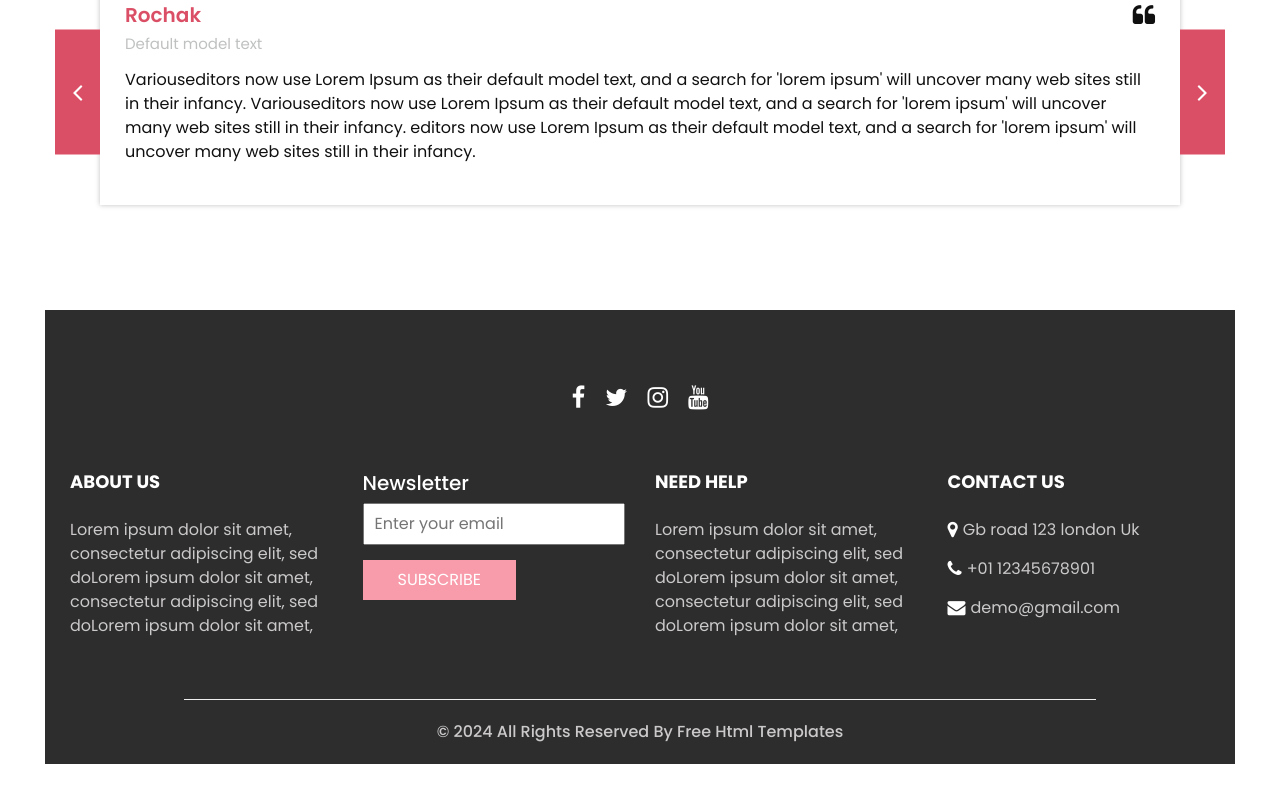
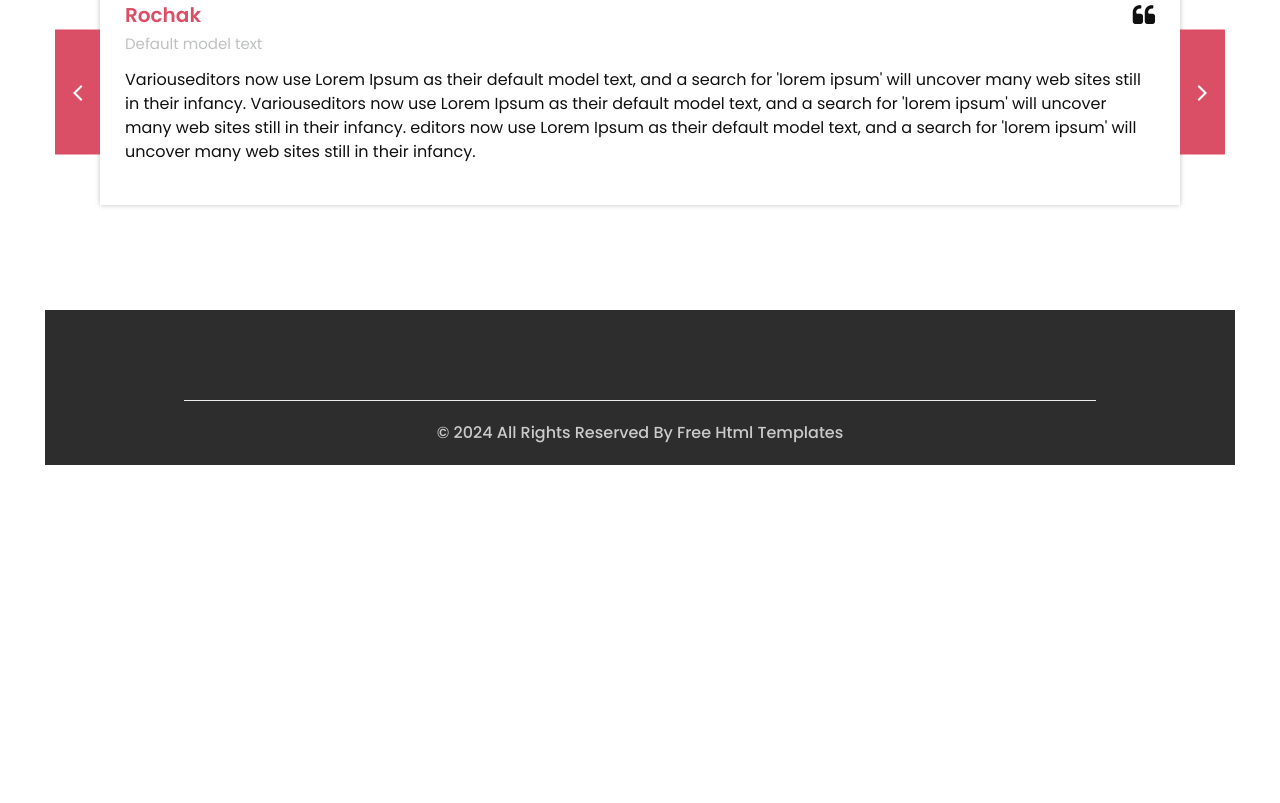
Before and after one commit to watson02/BHsite, an Eleventy site: page src/index.njk in a window 1280 px wide. Shown: the part 4259-5062 px from the top of the page. After the commit the page ends 4769 px from the top, so only its background shows below. Built offline with nearby package versions, Linux system fonts and the light colour scheme; Eleventy itself is replaced by a stand-in of ours; files that its build step writes are made by us from their sources.

Commit message:
Adding in separation of template parts

```diff
--- /dev/null
+++ b/src/_includes/layouts/base.njk
@@ -0,0 +1,59 @@
+<!DOCTYPE html>
+<html>
+
+<head>
+  <!-- Basic -->
+  <meta charset="utf-8" />
+  <meta http-equiv="X-UA-Compatible" content="IE=edge" />
+  <!-- Mobile Metas -->
+  <meta name="viewport" content="width=device-width, initial-scale=1, shrink-to-fit=no" />
+  <!-- Site Metas -->
+  <meta name="keywords" content="" />
+  <meta name="description" content="" />
+  <meta name="author" content="" />
+  <link rel="shortcut icon" href="images/favicon.png" type="image/x-icon">
+
+  <title>
+    Giftos
+  </title>
+
+  <!-- slider stylesheet -->
+  <link rel="stylesheet" type="text/css" href="https://cdnjs.cloudflare.com/ajax/libs/OwlCarousel2/2.3.4/assets/owl.carousel.min.css" />
+
+  <!-- bootstrap core css -->
+  <link rel="stylesheet" type="text/css" href="css/bootstrap.css" />
+
+  <!-- Custom styles for this template -->
+  <link href="css/style.css" rel="stylesheet" />
+  <!-- responsive style -->
+  <link href="css/responsive.css" rel="stylesheet" />
+</head>
+
+  {{ content | safe }}
+
+<section class="info_section  layout_padding2-top">
+    <!-- footer section -->
+    <footer class=" footer_section">
+      <div class="container">
+        <p>
+          &copy; <span id="displayYear"></span> All Rights Reserved By
+          <a href="https://html.design/">Free Html Templates</a>
+        </p>
+      </div>
+    </footer>
+    <!-- footer section -->
+
+  </section>
+
+  <!-- end info section -->
+
+
+  <script src="js/jquery-3.4.1.min.js"></script>
+  <script src="js/bootstrap.js"></script>
+  <script src="https://cdnjs.cloudflare.com/ajax/libs/OwlCarousel2/2.3.4/owl.carousel.min.js">
+  </script>
+  <script src="js/custom.js"></script>
+
+</body>
+
+</html>
--- a/src/index.njk
+++ b/src/index.njk
@@ -1,34 +1,6 @@
-<!DOCTYPE html>
-<html>
-
-<head>
-  <!-- Basic -->
-  <meta charset="utf-8" />
-  <meta http-equiv="X-UA-Compatible" content="IE=edge" />
-  <!-- Mobile Metas -->
-  <meta name="viewport" content="width=device-width, initial-scale=1, shrink-to-fit=no" />
-  <!-- Site Metas -->
-  <meta name="keywords" content="" />
-  <meta name="description" content="" />
-  <meta name="author" content="" />
-  <link rel="shortcut icon" href="images/favicon.png" type="image/x-icon">
-
-  <title>
-    Giftos
-  </title>
-
-  <!-- slider stylesheet -->
-  <link rel="stylesheet" type="text/css" href="https://cdnjs.cloudflare.com/ajax/libs/OwlCarousel2/2.3.4/assets/owl.carousel.min.css" />
-
-  <!-- bootstrap core css -->
-  <link rel="stylesheet" type="text/css" href="css/bootstrap.css" />
-
-  <!-- Custom styles for this template -->
-  <link href="css/style.css" rel="stylesheet" />
-  <!-- responsive style -->
-  <link href="css/responsive.css" rel="stylesheet" />
-</head>
-
+---
+layout: layouts/base.njk
+---
 <body>
   <div class="hero_area">
     <!-- header section strats -->
@@ -697,102 +669,3 @@
     </div>
   </section>
   <!-- end client section -->
-
-  <!-- info section -->
-
-  <section class="info_section  layout_padding2-top">
-    <div class="social_container">
-      <div class="social_box">
-        <a href="">
-          <i class="fa fa-facebook" aria-hidden="true"></i>
-        </a>
-        <a href="">
-          <i class="fa fa-twitter" aria-hidden="true"></i>
-        </a>
-        <a href="">
-          <i class="fa fa-instagram" aria-hidden="true"></i>
-        </a>
-        <a href="">
-          <i class="fa fa-youtube" aria-hidden="true"></i>
-        </a>
-      </div>
-    </div>
-    <div class="info_container ">
-      <div class="container">
-        <div class="row">
-          <div class="col-md-6 col-lg-3">
-            <h6>
-              ABOUT US
-            </h6>
-            <p>
-              Lorem ipsum dolor sit amet, consectetur adipiscing elit, sed doLorem ipsum dolor sit amet, consectetur adipiscing elit, sed doLorem ipsum dolor sit amet,
-            </p>
-          </div>
-          <div class="col-md-6 col-lg-3">
-            <div class="info_form ">
-              <h5>
-                Newsletter
-              </h5>
-              <form action="#">
-                <input type="email" placeholder="Enter your email">
-                <button>
-                  Subscribe
-                </button>
-              </form>
-            </div>
-          </div>
-          <div class="col-md-6 col-lg-3">
-            <h6>
-              NEED HELP
-            </h6>
-            <p>
-              Lorem ipsum dolor sit amet, consectetur adipiscing elit, sed doLorem ipsum dolor sit amet, consectetur adipiscing elit, sed doLorem ipsum dolor sit amet,
-            </p>
-          </div>
-          <div class="col-md-6 col-lg-3">
-            <h6>
-              CONTACT US
-            </h6>
-            <div class="info_link-box">
-              <a href="">
-                <i class="fa fa-map-marker" aria-hidden="true"></i>
-                <span> Gb road 123 london Uk </span>
-              </a>
-              <a href="">
-                <i class="fa fa-phone" aria-hidden="true"></i>
-                <span>+01 12345678901</span>
-              </a>
-              <a href="">
-                <i class="fa fa-envelope" aria-hidden="true"></i>
-                <span> demo@gmail.com</span>
-              </a>
-            </div>
-          </div>
-        </div>
-      </div>
-    </div>
-    <!-- footer section -->
-    <footer class=" footer_section">
-      <div class="container">
-        <p>
-          &copy; <span id="displayYear"></span> All Rights Reserved By
-          <a href="https://html.design/">Free Html Templates</a>
-        </p>
-      </div>
-    </footer>
-    <!-- footer section -->
-
-  </section>
-
-  <!-- end info section -->
-
-
-  <script src="js/jquery-3.4.1.min.js"></script>
-  <script src="js/bootstrap.js"></script>
-  <script src="https://cdnjs.cloudflare.com/ajax/libs/OwlCarousel2/2.3.4/owl.carousel.min.js">
-  </script>
-  <script src="js/custom.js"></script>
-
-</body>
-
-</html>
```
